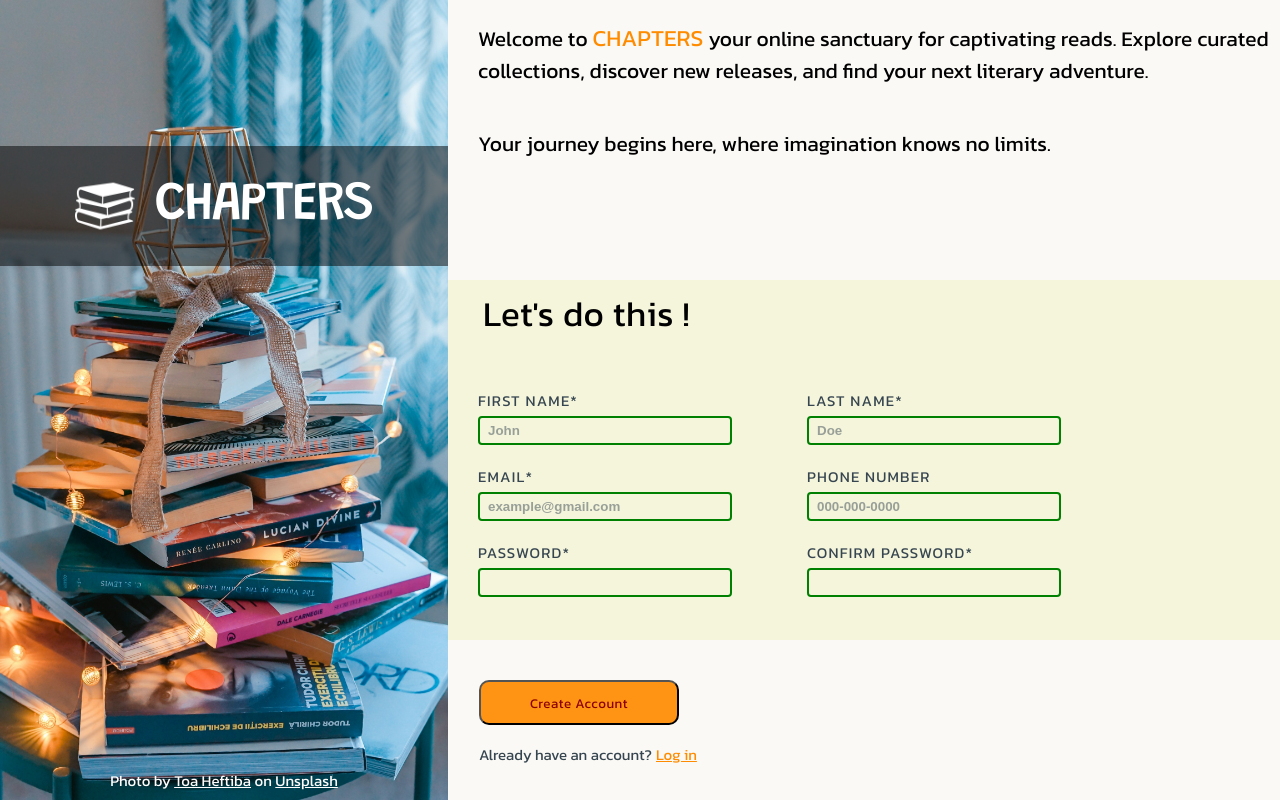
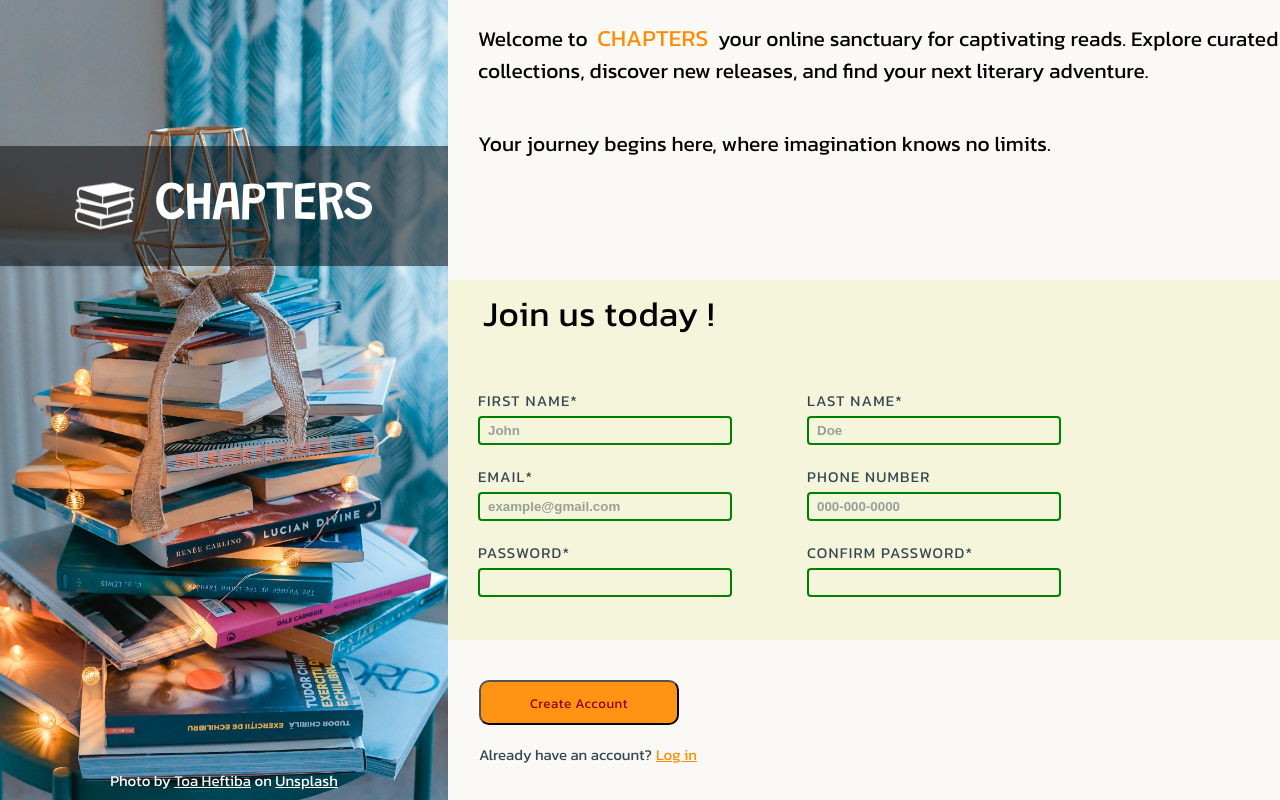
Before and after one commit to SinethMendis/sign-up-form, a plain HTML site: page index.html in a window 1280 px wide. Drawn offline with Linux system fonts and the light colour scheme.

Commit message:
Tweaked space around a span

```diff
--- a/index.html
+++ b/index.html
@@ -30,7 +30,7 @@
     <div class="main-bar">
 
         <div class="header">
-            <p class="text">Welcome to <span class="title-span">CHAPTERS</span> your online sanctuary for captivating
+            <p class="text">Welcome to &nbsp<span class="title-span">CHAPTERS</span>&nbsp your online sanctuary for captivating
                 reads. Explore
                 curated
                 collections, discover new releases, and find your next literary adventure.
@@ -42,7 +42,7 @@
         <div class="body">
 
             <div class="body-header">
-                Let's do this !
+                Join us today !
             </div>
 
             <form class="body-content" action="#" method="post">
```
